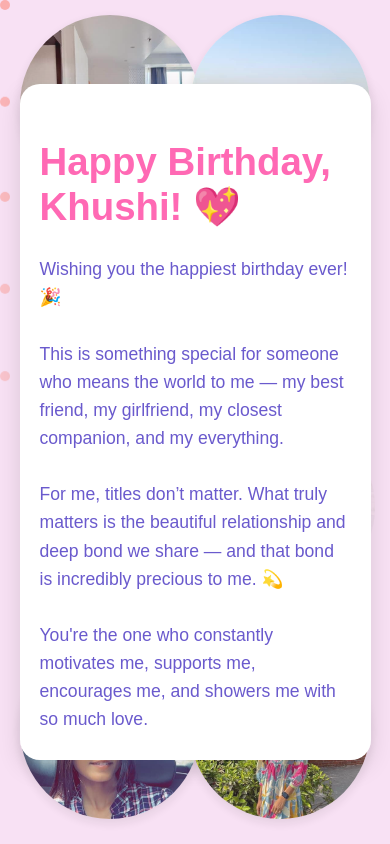
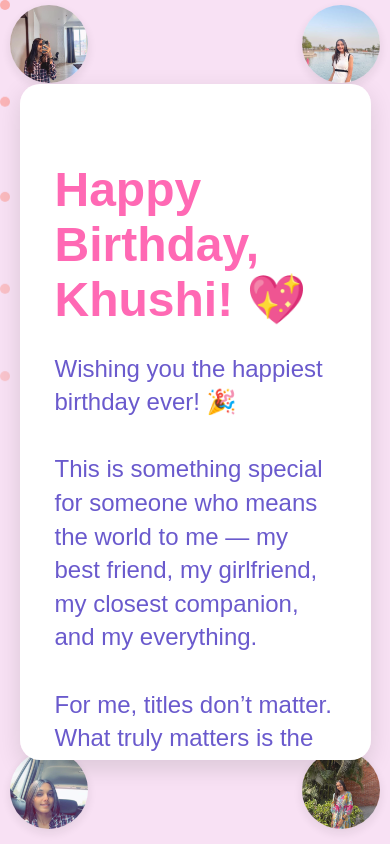
Before and after one commit to sneh1234853/birth, a plain HTML site: page index.html in a window 390 px wide. Drawn offline with Linux system fonts and the light colour scheme.

Commit message:
Update birthday website with animation and styling

```diff
--- a/style.css
+++ b/style.css
@@ -72,20 +72,24 @@ body, html {
 /* Decorative Images */
 .decor-img {
   position: absolute;
-  width: 240px; /* Increased from 200px */
-  height: 240px;
+  width: 15vw;
+  max-width: 240px;
+  height: auto;
+  aspect-ratio: 1 / 1;
   object-fit: cover;
   border-radius: 50%;
   box-shadow: 0 4px 12px rgba(0,0,0,0.1);
   z-index: 1;
   opacity: 0.9;
   animation: float 4s ease-in-out infinite;
+  transition: all 0.3s ease;
 }
 
 .top-left { top: 20px; left: 20px; }
 .top-right { top: 20px; right: 20px; }
 .bottom-left { bottom: 20px; left: 20px; }
 .bottom-right { bottom: 20px; right: 20px; }
+
 .center-background {
   width: 180px;
   height: 180px;
@@ -157,23 +161,6 @@ body, html {
   border-radius: 20px;
 }
 
-/* Responsive */
-@media (max-width: 600px) {
-  .container {
-    padding: 30px 20px;
-  }
-  .greeting h1 {
-    font-size: 2.4rem;
-  }
-  .personal-note {
-    font-size: 1.1rem;
-  }
-  .decor-img {
-    width: 180px; /* Reduced for smaller screens */
-    height: 180px;
-  }
-}
-
 /* Thank You Button */
 .thankyou-btn {
   display: block;
@@ -192,3 +179,111 @@ body, html {
 .thankyou-btn:hover {
   background-color: #ff1493;
 }
+
+/* Responsive styles */
+
+/* Small phones (up to 400px) */
+@media (max-width: 400px) {
+  .container {
+    padding: 25px 15px;
+    max-width: 360px;
+    max-height: 75vh;
+  }
+
+  .greeting h1 {
+    font-size: 2rem;
+    margin-bottom: 20px;
+  }
+
+  .personal-note {
+    font-size: 1rem;
+    line-height: 1.4;
+  }
+
+  .decor-img {
+    width: 35vw;
+    max-width: 120px;
+  }
+
+  .top-left { top: 10px; left: 10px; }
+  .top-right { top: 10px; right: 10px; }
+  .bottom-left { bottom: 10px; left: 10px; }
+  .bottom-right { bottom: 10px; right: 10px; }
+
+  .center-background {
+    width: 120px;
+    height: 120px;
+    opacity: 0.05;
+  }
+
+  .thankyou-btn {
+    font-size: 1rem;
+    padding: 8px 20px;
+  }
+}
+
+/* Medium phones and tablets (up to 768px) */
+@media (max-width: 768px) {
+  .container {
+    padding: 40px 30px;
+    max-width: 600px;
+    max-height: 75vh;
+  }
+
+  .greeting h1 {
+    font-size: 2.6rem;
+  }
+
+  .personal-note {
+    font-size: 1.3rem;
+  }
+
+  .decor-img {
+    width: 25vw;
+    max-width: 180px;
+  }
+
+  .center-background {
+    width: 150px;
+    height: 150px;
+    opacity: 0.06;
+  }
+
+  .thankyou-btn {
+    font-size: 1.1rem;
+    padding: 9px 25px;
+  }
+}
+
+/* Tablets and small desktops (up to 1024px) */
+@media (max-width: 1024px) {
+  .container {
+    padding: 45px 35px;
+    max-width: 650px;
+    max-height: 80vh;
+  }
+
+  .greeting h1 {
+    font-size: 3rem;
+  }
+
+  .personal-note {
+    font-size: 1.5rem;
+  }
+
+  .decor-img {
+    width: 20vw;
+    max-width: 210px;
+  }
+
+  .center-background {
+    width: 165px;
+    height: 165px;
+    opacity: 0.065;
+  }
+
+  .thankyou-btn {
+    font-size: 1.15rem;
+    padding: 9px 28px;
+  }
+}
```
